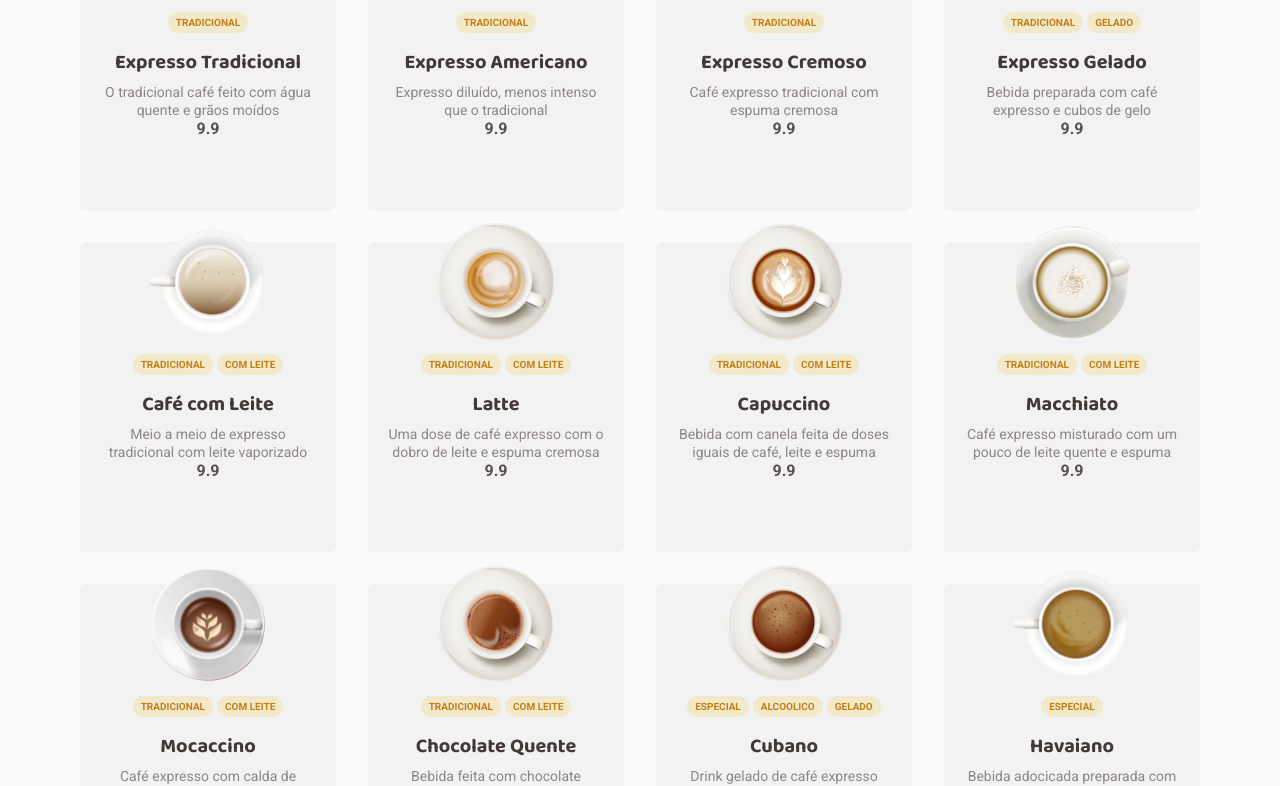
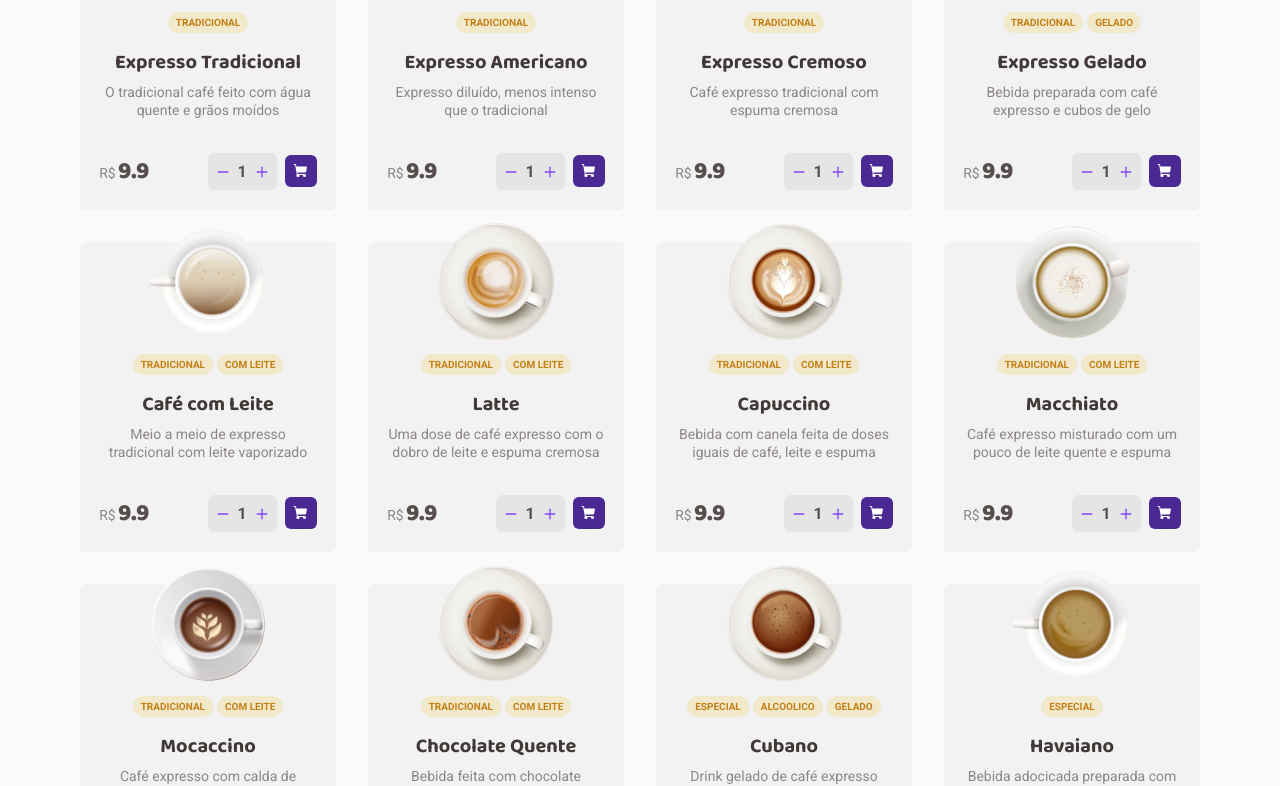
Before and after one commit to Wallysson/coffee-delivery-ignite, a React (Vite) app: page / in a window 1280 px wide. Shown: the part 894-1680 px from the top of the page. Built offline with nearby package versions, Linux system fonts and the light colour scheme.

Commit message:
create component quantity coffee, styling price and styling all card

```diff
--- /dev/null
+++ b/src/components/QuantityCoffee/index.tsx
@@ -0,0 +1,12 @@
+import { Minus, Plus } from 'phosphor-react'
+import { QuantityCoffeeContainer } from './styles'
+
+export function QuantityCoffee() {
+  return (
+    <QuantityCoffeeContainer>
+      <button type="button"><Minus size={14} weight="bold"/></button>
+      <strong>1</strong>
+      <button type="button"><Plus size={14} weight="bold"/></button>
+    </QuantityCoffeeContainer>
+  )
+}
--- /dev/null
+++ b/src/components/QuantityCoffee/styles.ts
@@ -0,0 +1,28 @@
+import styled from 'styled-components'
+
+export const QuantityCoffeeContainer = styled.div`
+  display: flex;
+  align-items: center;
+  justify-content: center;
+
+  gap: 0.5rem;
+  padding: 0.55rem 0.5rem;
+  border-radius: 6px;
+  background: ${props => props.theme['base-button']};
+
+  button {
+    border: none;
+    background-color: transparent;
+    color: ${props => props.theme.purple};
+
+    width: 0.875rem;
+    height: 0.875rem;
+
+    cursor: pointer;
+    transition: 0.2s all;
+
+    &:hover {
+      color: ${props => props.theme['purple-dark']};
+    }
+  }
+`
--- a/src/pages/Home/components/CoffeeItem/index.tsx
+++ b/src/pages/Home/components/CoffeeItem/index.tsx
@@ -1,7 +1,18 @@
-import { CoffeeDescription, CoffeeImage, CoffeeItemContainer, CoffeeName, CoffeeTag, CoffeeTitle } from "./styles";
+import { ShoppingCart } from "phosphor-react";
+import { QuantityCoffee } from "../../../../components/QuantityCoffee";
+import { AddCartShopping, CoffeeBuyContainer, CoffeeImage, CoffeeItemContainer, CoffeeTag, CoffeeTitle, PriceContainer } from "./styles";
 
+interface CoffeeItemsProps {
+  id: number
+  name: string
+  description: string
+  price: number
+  image: string
+  tags: string[]
 
-export function CoffeeItem({id, name, description, price, image, tags} : any) {
+}
+
+export function CoffeeItem({id, name, description, price, image, tags} : CoffeeItemsProps) {
   return (
     <CoffeeItemContainer>
       <CoffeeImage src={image} alt={name}/>
@@ -14,7 +25,17 @@ export function CoffeeItem({id, name, description, price, image, tags} : any) {
         <h4>{name}</h4>
         <span>{description}</span>
       </CoffeeTitle>
-      <strong>{price}</strong>
+
+      <CoffeeBuyContainer>
+        <PriceContainer>
+          <span>R$</span>
+          <strong>{price}</strong>
+        </PriceContainer>
+        <QuantityCoffee />
+        <AddCartShopping>
+          <ShoppingCart size={22} color={'white'} weight="fill" />
+        </AddCartShopping>
+      </CoffeeBuyContainer>
     </CoffeeItemContainer>
   )
 }
--- a/src/pages/Home/components/CoffeeItem/styles.ts
+++ b/src/pages/Home/components/CoffeeItem/styles.ts
@@ -75,3 +75,51 @@ export const CoffeeTitle = styled.h4`
     color: ${props => props.theme['base-label']};
   }
 `
+
+export const CoffeeBuyContainer = styled.div`
+  display: flex;
+  align-items: center;
+  gap: 0.5rem;
+  margin: auto 0.25rem 1.25rem;
+  width: 85%;
+  padding-inline: 1.5rem;
+`
+
+export const PriceContainer = styled.div`
+  margin-right: auto;
+  display: flex;
+  align-items: baseline;
+  justify-content: center;
+  gap: 0.15rem;
+
+  strong {
+    font-family: 'Baloo 2', cursive;
+    font-weight: 800;
+    font-size: 1.5rem;
+    line-height: 130%;
+  }
+`
+
+export const AddCartShopping = styled.button`
+  display: flex;
+  justify-content: center;
+  align-items: center;
+
+  width: 1rem;
+  height: 1rem;
+  padding: 0.5rem;
+  box-sizing: content-box;
+
+  border: none;
+
+  border-radius: 6px;
+  cursor: pointer;
+
+  background: ${props => props.theme['purple-dark']};
+
+  transition: 0.2s all;
+
+  &:hover {
+    background: ${props => props.theme['purple']};
+  }
+`
```
